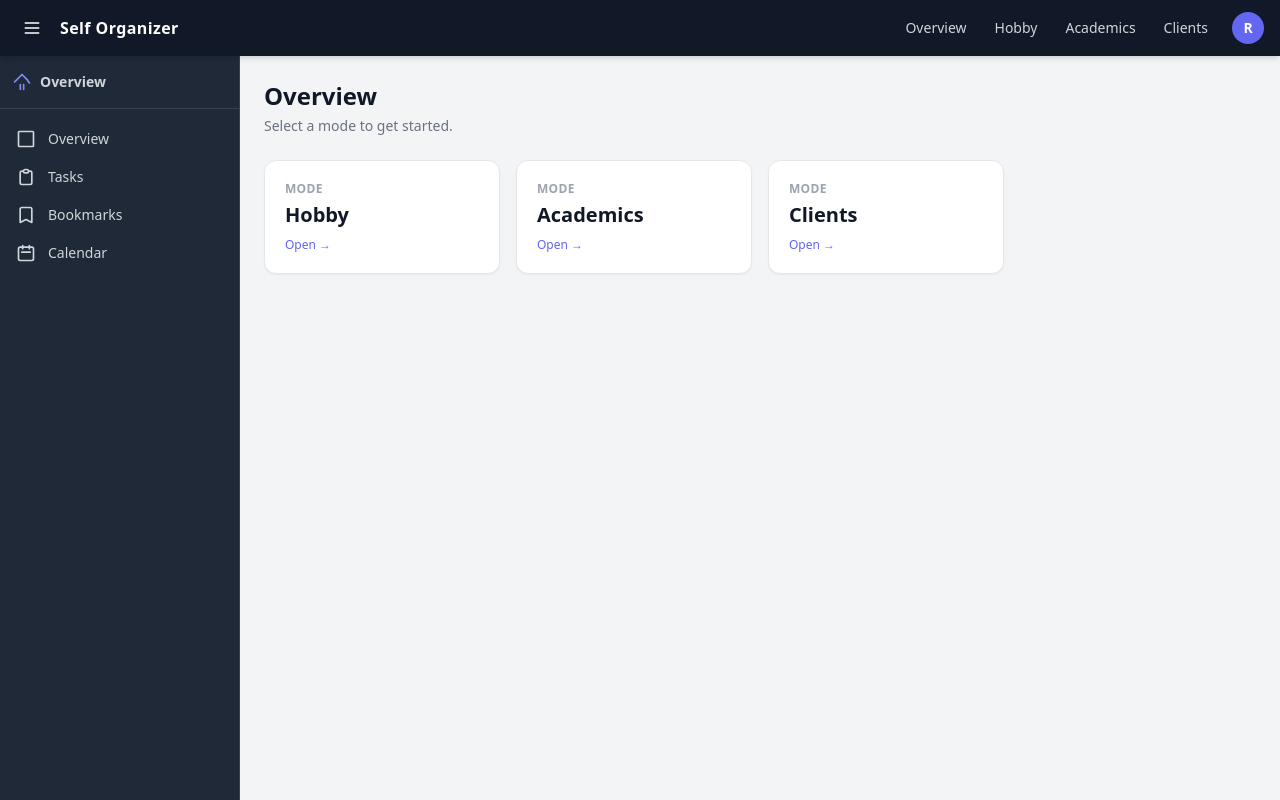
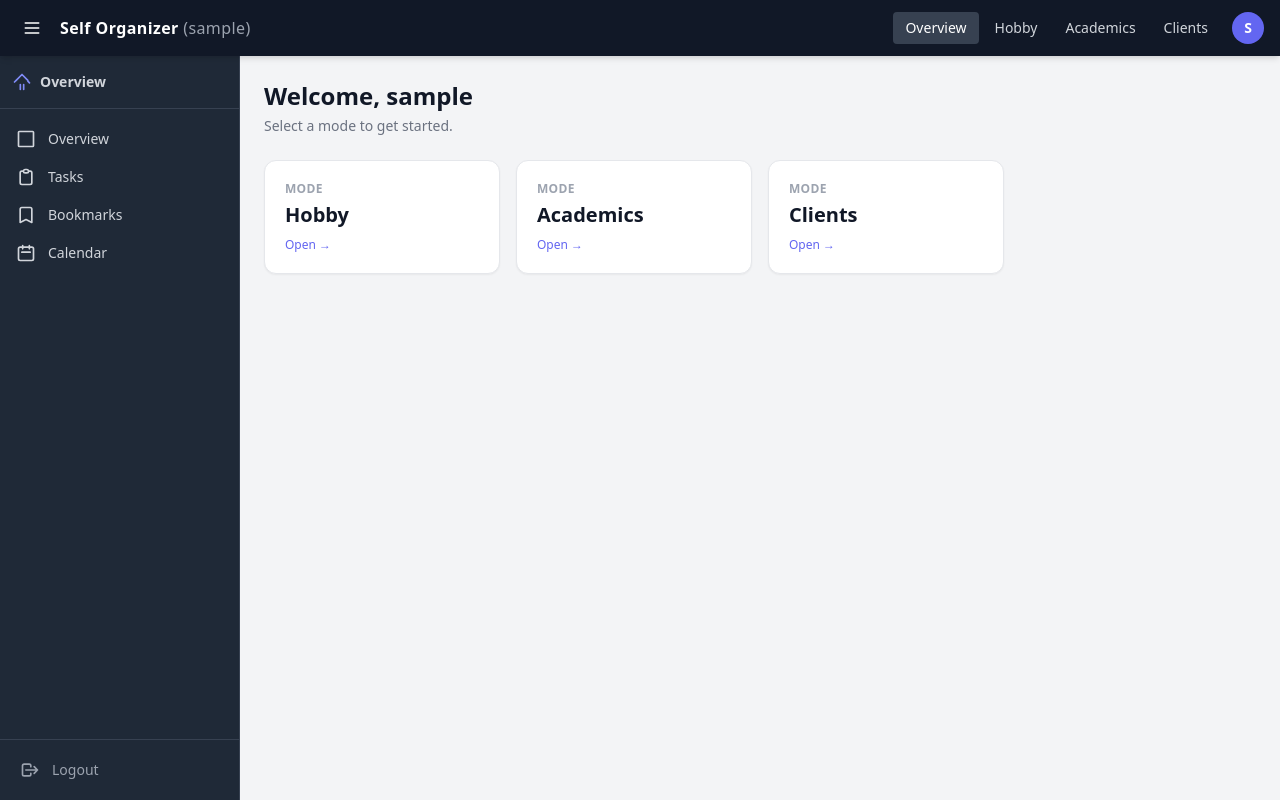
Before and after one commit to rupakraj/self-organizer, a Flask app: page /overview in a window 1280 px wide. Run offline with Flask 3, Linux system fonts and the light colour scheme; the visitor is signed in with stand-in values (Sample User, id 1); data comes from the database, SQL or seed files in the repository; some libraries are stand-ins or nearby versions.

Commit message:
welcome message

```diff
--- a/organizer/routes.py
+++ b/organizer/routes.py
@@ -7,8 +7,11 @@ bp = Blueprint('main', __name__)
 
 
 @bp.context_processor
-def inject_modes():
-    return {'modes': db.get_modes()}
+def inject_globals():
+    return {
+        'modes':        db.get_modes(),
+        'current_user': db.get_active_user(),
+    }
 
 
 # Auth
--- a/templates/pages/login.html
+++ b/templates/pages/login.html
@@ -17,9 +17,9 @@
         type="password"
         name="pin"
         inputmode="numeric"
-        placeholder="••••••"
+        placeholder="••••"
         autofocus
-        autocomplete="current-password"
+        autocomplete="off"
         class="w-full text-center text-4xl tracking-[0.5em] font-mono bg-gray-900 border border-gray-700 rounded-xl px-4 py-6 focus:outline-none focus:ring-2 focus:ring-indigo-500 placeholder-gray-700"
       />
 
--- a/templates/pages/overview.html
+++ b/templates/pages/overview.html
@@ -7,7 +7,9 @@
 {% block content %}
 
 <div class="page-header">
-  <h1 class="page-title">Overview</h1>
+  <h1 class="page-title">
+    Welcome{% if current_user %}, {{ current_user.username }}{% endif %}
+  </h1>
   <p class="page-subtitle">Select a mode to get started.</p>
 </div>
 
--- /dev/null
+++ b/templates/partials/sidebar_footer.html
@@ -0,0 +1,9 @@
+<div class="border-t border-gray-700 p-3">
+  <a href="{{ url_for('main.logout') }}" class="nav-link text-gray-400 hover:text-red-400">
+    <svg class="nav-icon" fill="none" stroke="currentColor" stroke-width="2" viewBox="0 0 24 24">
+      <path stroke-linecap="round" stroke-linejoin="round"
+        d="M17 16l4-4m0 0l-4-4m4 4H7m6 4v1a2 2 0 01-2 2H5a2 2 0 01-2-2V7a2 2 0 012-2h6a2 2 0 012 2v1"/>
+    </svg>
+    <span class="nav-label">Logout</span>
+  </a>
+</div>
--- a/templates/partials/sidebar_mode.html
+++ b/templates/partials/sidebar_mode.html
@@ -26,4 +26,6 @@
     {% endfor %}
   </nav>
 
+  {% include 'partials/sidebar_footer.html' %}
+
 </aside>
--- a/templates/partials/sidebar_overview.html
+++ b/templates/partials/sidebar_overview.html
@@ -25,4 +25,6 @@
     {% endfor %}
   </nav>
 
+  {% include 'partials/sidebar_footer.html' %}
+
 </aside>
--- a/templates/partials/topbar.html
+++ b/templates/partials/topbar.html
@@ -8,15 +8,19 @@
     </button>
 
     {% block topbar_brand %}
-    <a href="{{ url_for('main.overview') }}" class="topbar-title">Self Organizer</a>
+    <a href="{{ url_for('main.overview') }}" class="topbar-title">
+      Self Organizer
+      {% if current_user %}
+      <span class="text-gray-400 font-normal">({{ current_user.username }})</span>
+      {% endif %}
+    </a>
     {% endblock %}
   </div>
 
   <nav class="topbar-nav">
     {% block topbar_menu %}
-    {# Modes are injected via context_processor — always available #}
     <a href="{{ url_for('main.overview') }}"
-       class="topbar-link {% if request.endpoint == 'overview' %}is-active{% endif %}">
+       class="topbar-link {% if request.endpoint == 'main.overview' %}is-active{% endif %}">
       Overview
     </a>
     {% for m in modes %}
@@ -27,7 +31,7 @@
     {% endfor %}
     {% endblock %}
 
-    <div class="avatar">R</div>
+    <div class="avatar">{{ current_user.username[0].upper() if current_user else '?' }}</div>
   </nav>
 
 </header>
```
